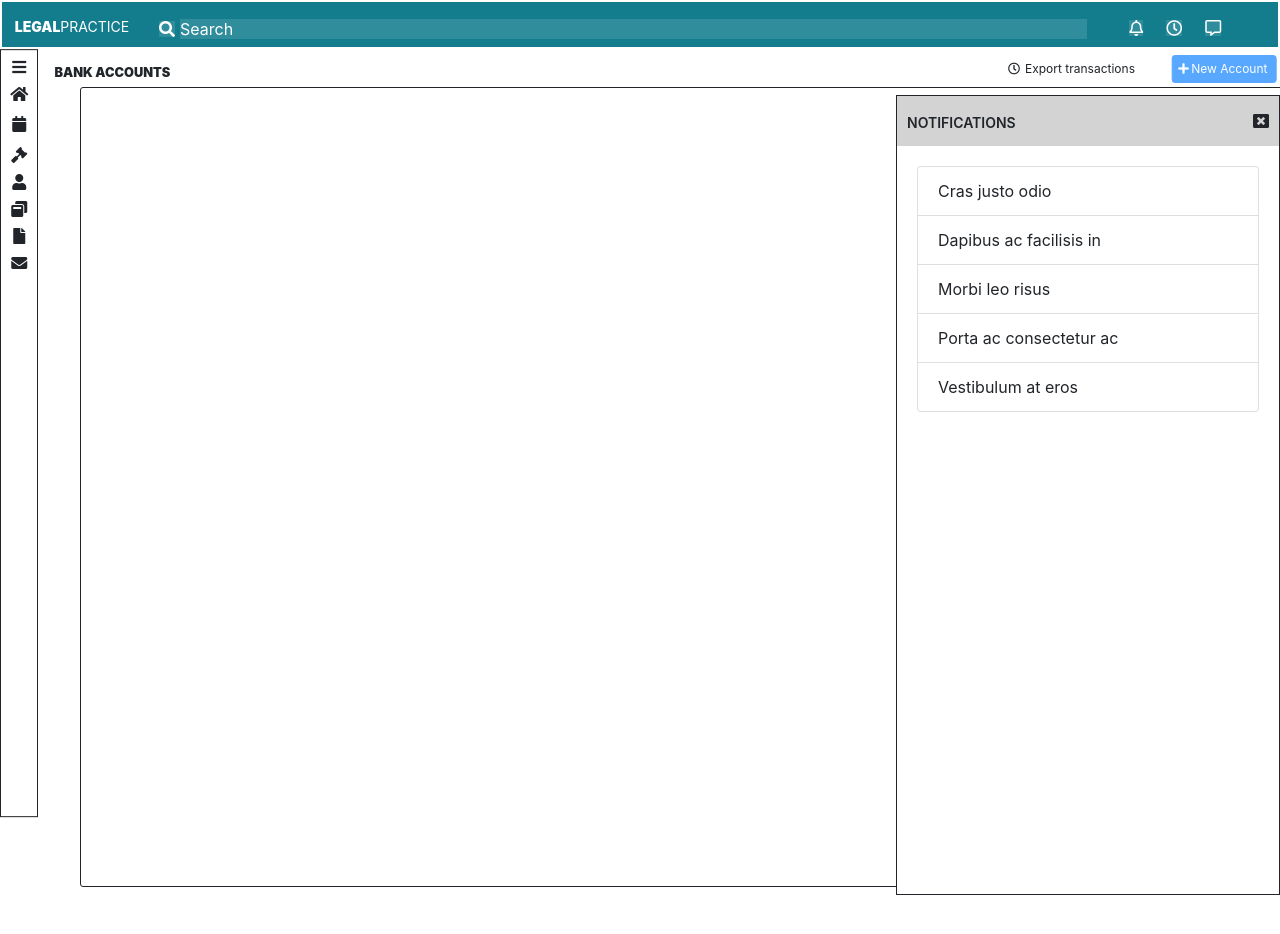
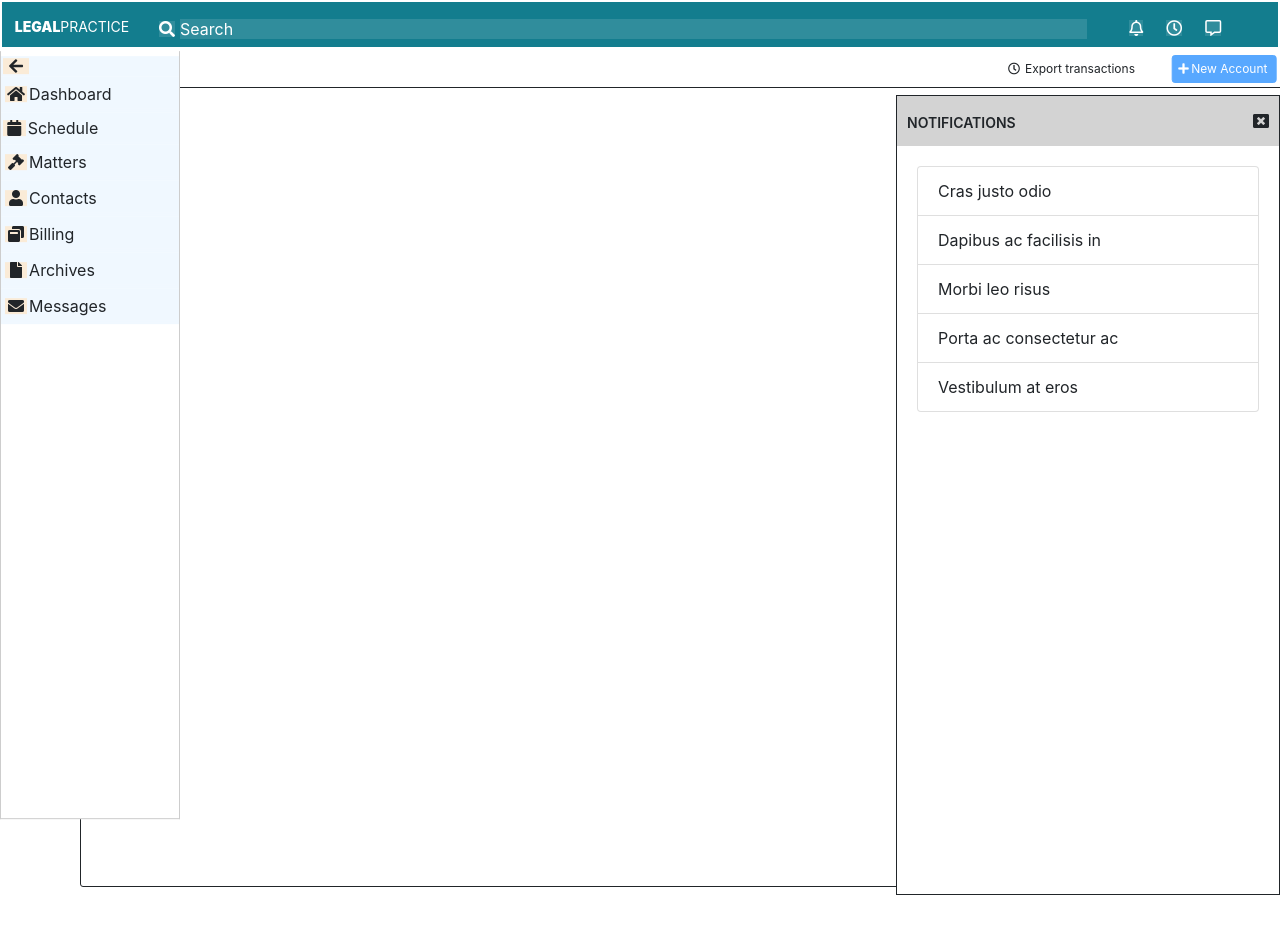
Before and after one commit to depstein92/savvy_hawk, a React app: page / in a window 1280 px wide. Both pictures are taken after a click on the element 1117 px from the left and 20 px from the top of the page. Shown: the top 934 px of the page. Built offline with nearby package versions, Linux system fonts and the light colour scheme.

Commit message:
added menu expanded

```diff
--- a/src/components/Home.tsx
+++ b/src/components/Home.tsx
@@ -17,11 +17,7 @@ export default class Home extends React.Component<{}, State>{
     }
   }
 
-  openNotifications = () => {
-    this.setState({
-      notifications: true
-    });
-  }
+  openNotifications = () => this.setState({ notifications: true });
 
   render(){
     return(
@@ -29,7 +25,7 @@ export default class Home extends React.Component<{}, State>{
        <Header openNotifications={this.openNotifications} />
        <BankAccounts />
        <Notifications notifications={this.state.notifications} />
-       <LeftSideBar />
+       <LeftSideBar notifications={this.state.notifications} />
       </div>
     )
   }
--- a/src/components/LeftSideBar.tsx
+++ b/src/components/LeftSideBar.tsx
@@ -2,32 +2,32 @@ import * as React from 'react';
 
 interface State{
   isPopoverVisible: boolean;
-  calenderIsActive: boolean;
+  isMenuExpanded: boolean;
+  isMenuClosed: boolean;
 }
 
+interface Props{
+  notifications: boolean
+}
 
-export default class LeftSideBar extends React.Component<{}, {}>{
+export default class LeftSideBar extends React.Component<Props, State>{
   constructor(props: {}){
     super(props)
 
     this.state = {
       isPopoverVisible: false,
-      calenderIsActive: false
+      isMenuExpanded: false,
+      isMenuClosed: true
     }
   }
 
-  openPopOver = () => {
-    this.setState({
-      isPopoverVisible: true,
-    });
-  };
-
-  closePopOver = () => {
-    this.setState({ isPopoverVisible: false });
-  }
+  openPopOver = () => this.setState({ isPopoverVisible: true });
+  closePopOver = () => this.setState({ isPopoverVisible: false });
+  closeMenu = () => this.setState({ isMenuClosed: false });
 
   Popover = (
-    <div className="left-sidebar__calender-popover">
+    <div onMouseOut={this.closePopOver}
+     className="left-sidebar__calender-popover">
         <div>Action</div>
         <div>Another Action</div>
         <div>Something Else here</div>
@@ -37,24 +37,118 @@ export default class LeftSideBar extends React.Component<{}, {}>{
     </div>
   );
 
+  static getDerivedStateFromProps(props, state){
+    if(props.notifications !== state.isMenuExpanded){
+      return {
+       isMenuExpanded: props.notifications,
+       isMenuClosed: false
+     }
+   } else if(state.isMenuClosed === false){
+       return {
+         isMenuExpanded: false
+       }
+    }
+    return null;
+  }
+
   render(){
+   const { isMenuExpanded, isPopoverVisible, isMenuClosed } = this.state;
     return(
-      <div className="left-sidebar">
-        {  this.state.isPopoverVisible ? this.Popover : null }
-         <div><i className="fas fa-bars"></i></div>
-         <div><i className="fas fa-home"></i></div>
-           <div
-            className="left-sidebar__calender-container"
-            onMouseOver={this.openPopOver}
-            onMouseOut={this.closePopOver}
-            >
+      <div className={
+           isMenuExpanded ?
+           "left-sidebar--expanded"
+           :
+           "left-sidebar"
+           }>
+           <div>
+      { isPopoverVisible ? this.Popover : null }
+      {
+        isMenuExpanded  ?
+          <i
+           onClick={this.closeMenu}
+           className="fas fa-arrow-left"></i>
+          :
+          <i className="fas fa-bars"></i>
+      }
+         </div>
+         <div>
+      {
+        isMenuExpanded ?
+           <div>
+             <i className="fas fa-home"></i>
+             <div>Dashboard</div>
+           </div>
+           :
+           <i className="fas fa-home"></i>
+      }
+         </div>
+      {
+        isMenuExpanded ?
+          <div>
             <i className="fa fa-calendar" aria-hidden="true"></i>
+            <div>Schedule</div>
+          </div>
+            :
+           <div className="left-sidebar__calender-container"
+            onMouseOver={this.openPopOver}>
+              <i className="fa fa-calendar" aria-hidden="true"></i>
            </div>
-         <div><i className="fa fa-gavel" aria-hidden="true"></i></div>
-         <div><i className="fa fa-user" aria-hidden="true"></i></div>
-         <div><i className="fa fa-window-restore" aria-hidden="true"></i></div>
-         <div><i className="fa fa-file" aria-hidden="true"></i></div>
-         <div><i className="fa fa-envelope" aria-hidden="true"></i></div>
+      }
+         <div>
+      {
+       isMenuExpanded ?
+         <div>
+           <i className="fa fa-gavel" aria-hidden="true"></i>
+          <div>Matters</div>
+         </div>
+          :
+         <i className="fa fa-gavel" aria-hidden="true"></i>
+      }
+         </div>
+         <div>
+      {
+       isMenuExpanded ?
+          <div>
+            <i className="fa fa-user" aria-hidden="true"></i>
+          <div>Contacts</div>
+          </div>
+           :
+          <i className="fa fa-user" aria-hidden="true"></i>
+      }
+         </div>
+         <div>
+      {
+        isMenuExpanded ?
+          <div>
+            <i className="fa fa-window-restore" aria-hidden="true"></i>
+            <div>Billing</div>
+          </div>
+           :
+          <i className="fa fa-window-restore" aria-hidden="true"></i>
+      }
+         </div>
+         <div>
+      {
+       isMenuExpanded ?
+         <div>
+           <i className="fa fa-file" aria-hidden="true"></i>
+           <div>Archives</div>
+         </div>
+         :
+         <i className="fa fa-file" aria-hidden="true"></i>
+      }
+         </div>
+         <div>
+      {
+        isMenuExpanded ?
+           <div>
+             <i className="fa fa-envelope" aria-hidden="true"></i>
+             <div>Messages</div>
+           </div>
+            :
+           <i className="fa fa-envelope" aria-hidden="true"></i>
+      }
+         </div>
       </div>
     )
   }
--- a/src/components/Notifications.tsx
+++ b/src/components/Notifications.tsx
@@ -33,12 +33,7 @@ export default class Notifications extends React.Component<Props, State>{
    }
   }
 
-
-  transitionClose = () => {
-   this.setState({
-     closeNotif: false
-   });
-  }
+  transitionClose = () => this.setState({ closeNotif: false });
 
   openNotifications = () => {
     return(
--- a/src/styles/layouts/sidebar.scss
+++ b/src/styles/layouts/sidebar.scss
@@ -3,12 +3,13 @@
   flex-direction: column;
   align-items: center;
   justify-content: flex-start;
-  width: 3%;
+  width: 60px;
   height: 96vh;
-  border: 1px solid;
+  border: 1px solid #CDCDCD;
+  border-top: none;
   transform: translateY(-113%);
-  padding-top: 5px;
-  margin-top: 32px;
+  padding-top: 15px;
+  margin-top: 34px;
 
   div{
     margin-bottom: 8%;
@@ -20,7 +21,7 @@
   &__calender-popover{
     position: absolute;
     left: 55px;
-    top: 60px;
+    top: 70px;
     border: 1px solid #CDCDCD;
     background-color: white;
     width: 240px;
@@ -50,3 +51,45 @@
     }
   }
 }
+
+.left-sidebar--expanded{
+  display: flex;
+  flex-direction: column;
+  align-items: center;
+  justify-content: flex-start;
+  width: 180px;
+  height: 96vh;
+  border: 1px solid #CDCDCD;
+  border-top: none;
+  transform: translateY(-113%);
+  padding-top: 5px;
+  margin-top: 34px;
+  background-color: white;
+
+
+  div{
+    width: 100%;
+    display: flex;
+    width: 100%;
+    background-color: aliceblue;
+    align-items: center;
+    padding: 2px;
+
+    &:hover{
+      cursor: pointer;
+    }
+
+    i{
+     width: 30%;
+     background-color: antiquewhite;
+     text-align: center;
+     &:first-child{
+      width: 15%;
+     }
+    }
+
+    div{
+      text-align: start;
+    }
+  }
+}
```
